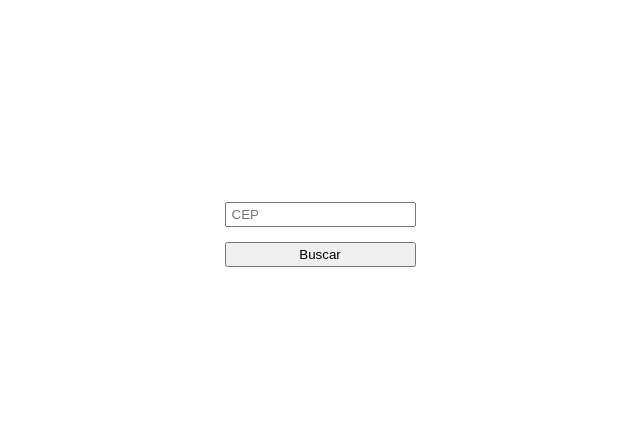
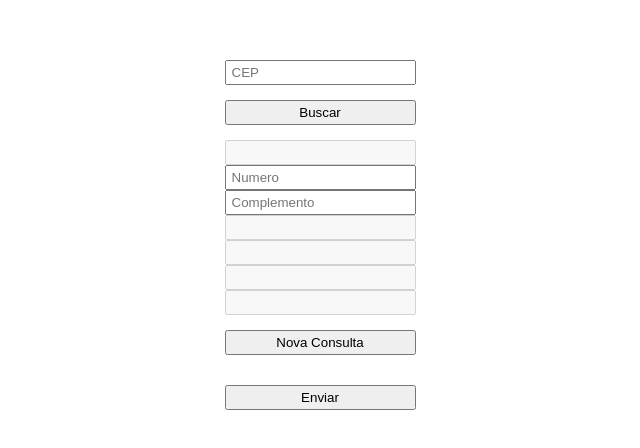
Before and after one commit to graminha-matheus/buscacep-react, a React (Create React App) app: page / in a window 1280 px wide. Shown: the part 158-606 px from the top of the page, without its empty margins (320-960 px from the left). Built offline with nearby package versions, Linux system fonts and the light colour scheme.

Commit message:
response form ok

```diff
--- a/package.json
+++ b/package.json
@@ -8,6 +8,7 @@
     "@testing-library/user-event": "^12.6.0",
     "react": "^17.0.1",
     "react-dom": "^17.0.1",
+    "react-router-dom": "^5.2.0",
     "react-scripts": "4.0.1",
     "web-vitals": "^0.2.4"
   },
--- a/src/components/Form/index.js
+++ b/src/components/Form/index.js
@@ -1,4 +1,5 @@
 import React, {useState} from 'react';
+/* import {BrowserRouter as Router, Route, Link} from 'react-router-dom'; */
 import './style.css';
 
 const Form = () => {
@@ -47,6 +48,24 @@ const Form = () => {
                         Buscar
                 </button>
             </form>
+
+            <div className="res-form">
+                <form>
+                    <input value={end.logradouro} disabled></input>
+
+                    <input placeholder="Numero"></input>
+                    <input placeholder="Complemento"></input>
+
+                    <input value={end.uf} disabled></input>
+                    <input value={end.localidade} disabled></input>
+
+                    <input value={end.bairro} disabled></input>
+                    <input value={end.cep} disabled></input>
+
+                    <button type="submit">Nova Consulta</button>
+                    <button type="submit">Enviar</button>
+                </form>
+            </div>
         </div>
     )
 }
--- a/src/components/Header/style.css
+++ /dev/null
@@ -1,3 +0,0 @@
-span {
-    isWarningVisible: false
-}
```
Also changed, not shown: 2 other files (tests, documents, lock files or other folders).
